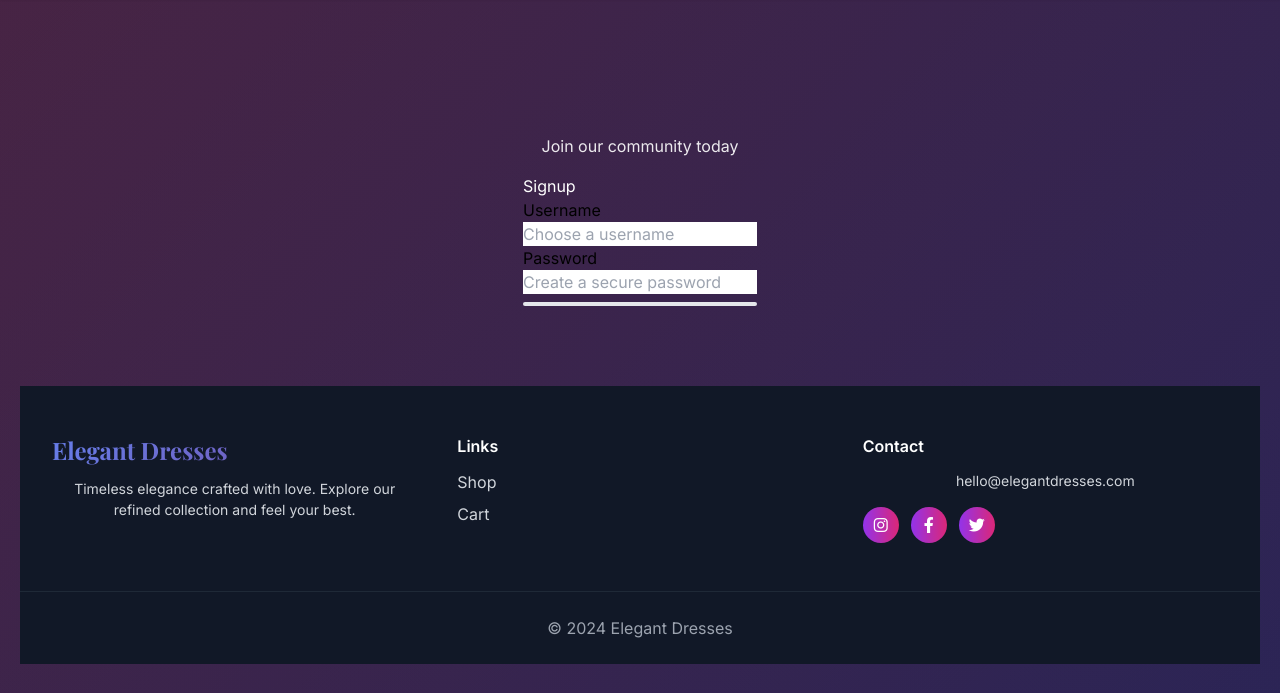
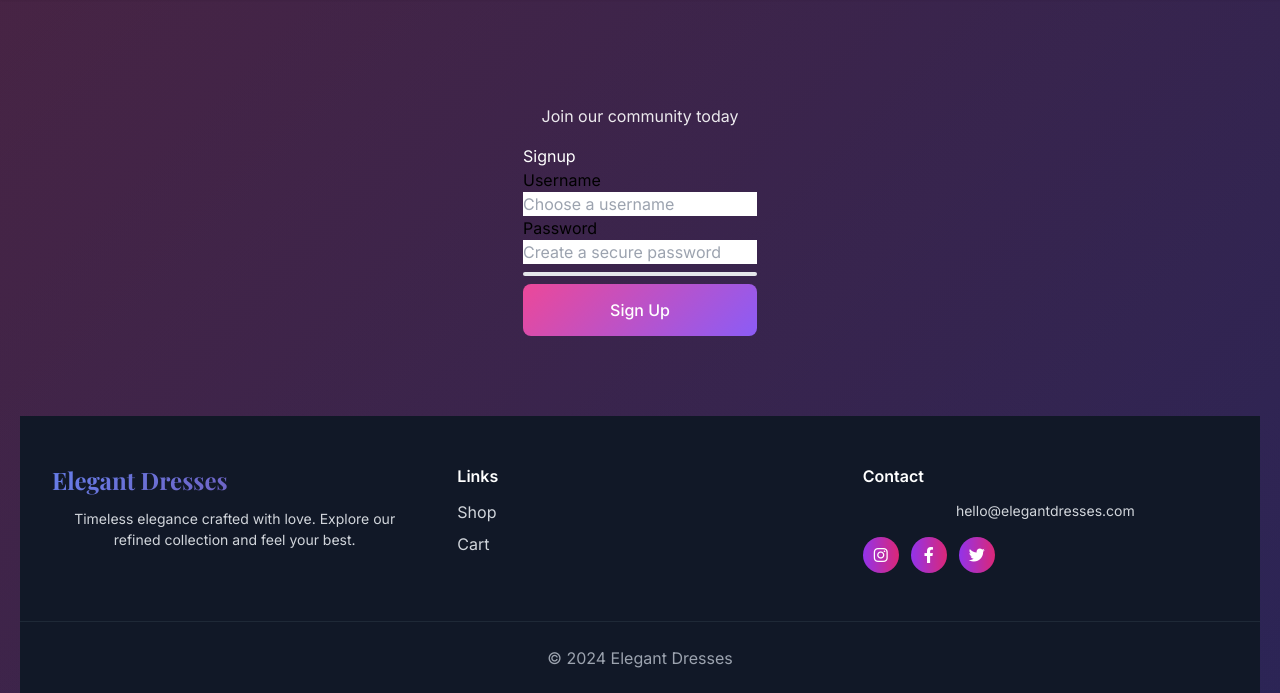
Before and after one commit to Habibnidal/dress-site, a Flask app: page /signup in a window 1280 px wide. Shown: the part 65-758 px from the top of the page. Run offline with Flask 3, Linux system fonts and the light colour scheme; some libraries are stand-ins or nearby versions.

Commit message:
message describe the change

```diff
--- a/templates/signup.html
+++ b/templates/signup.html
@@ -229,6 +229,8 @@
                 <div class="password-strength-bar" id="strengthBar"></div>
             </div>
         </div>
+        <button type="submit" style="width: 100%; padding: 14px 20px; background: linear-gradient(135deg, #ec4899, #8b5cf6); color: white; border: none; border-radius: 8px; font-size: 16px; font-weight: 500; cursor: pointer; transition: all 0.2s ease; margin-top: 8px; ">Sign Up
+            </button>
 
         </div>
 {% endblock %}
```
Also changed, not shown: instance/ecommerce.db.
